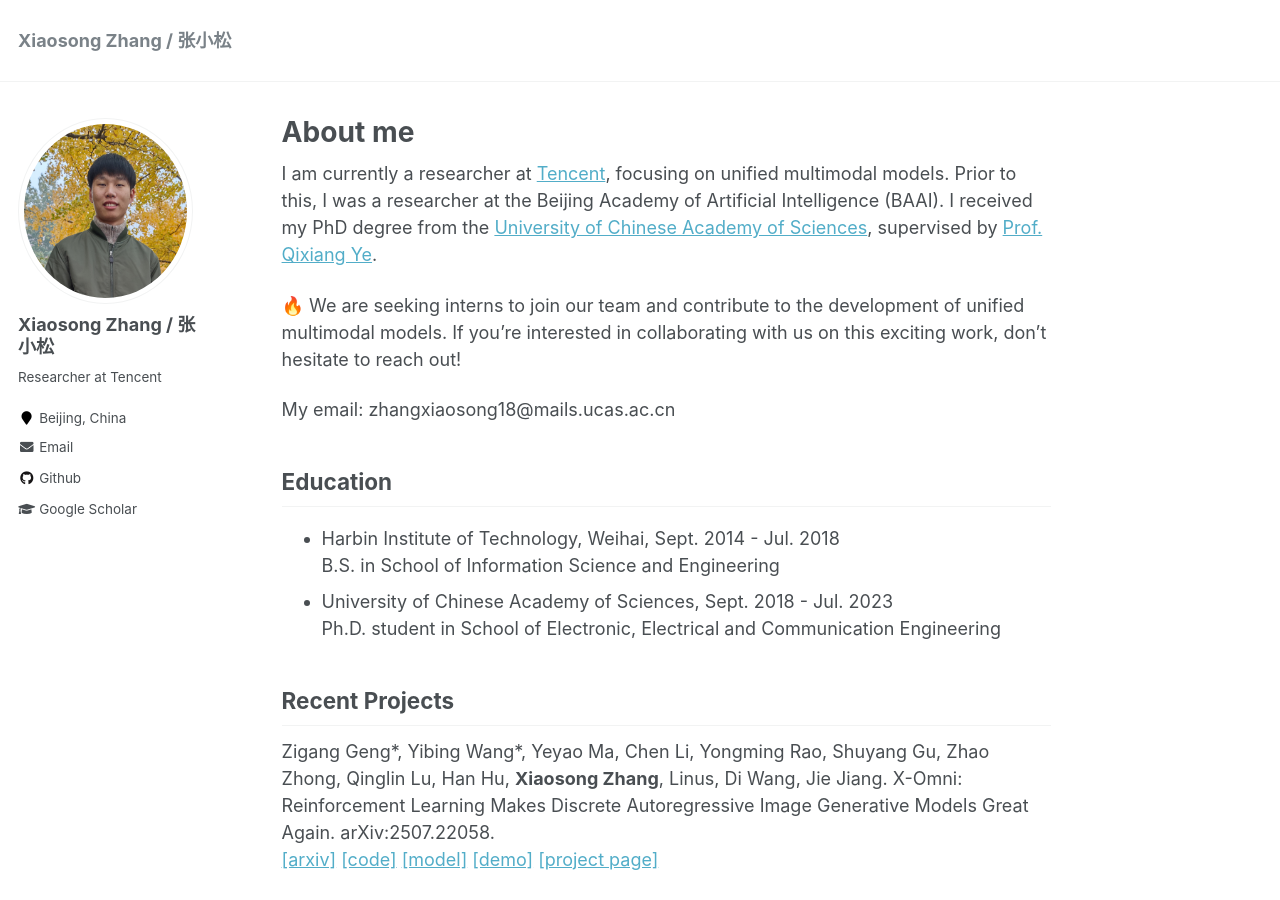
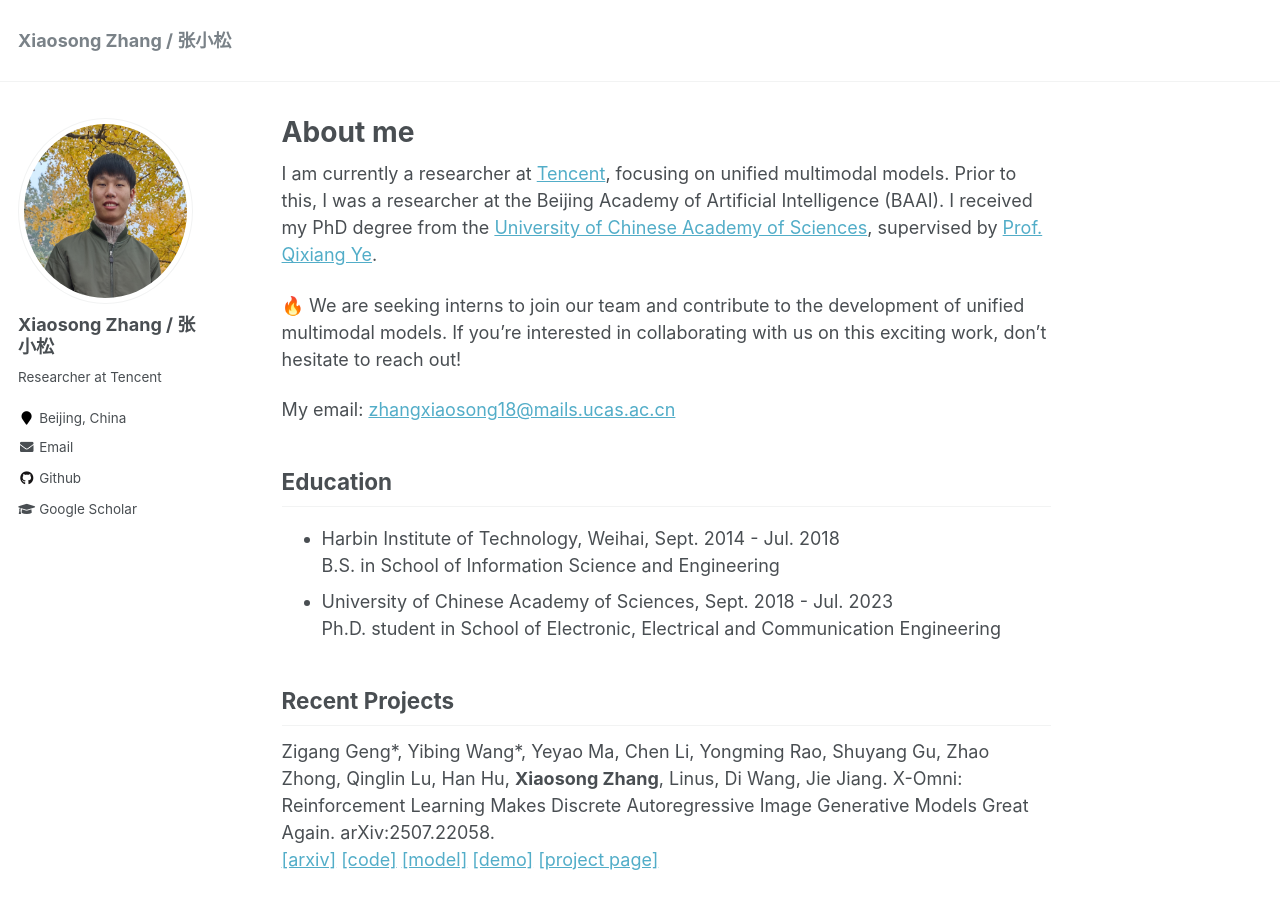
Before and after one commit to zhangxiaosong18/zhangxiaosong18.github.io, a Jekyll site: the page built from _pages/about.md, in a window 1280 px wide and 900 px high. Built offline with Jekyll 4.4.1, drawn with Linux system fonts in a browser that asks for light colours; part of the change alters nothing that is shown.

```diff
--- a/_pages/about.md
+++ b/_pages/about.md
@@ -12,7 +12,7 @@ I am currently a researcher at [Tencent](https://www.tencent.com/en-us/), focusi
 
 🔥 We are seeking interns to join our team and contribute to the development of unified multimodal models. If you're interested in collaborating with us on this exciting work, don't hesitate to reach out!
 
-My email: zhangxiaosong18@mails.ucas.ac.cn
+My email: [zhangxiaosong18@mails.ucas.ac.cn](mailto:zhangxiaosong18@mails.ucas.ac.cn)
 
 ## Education
 
```
